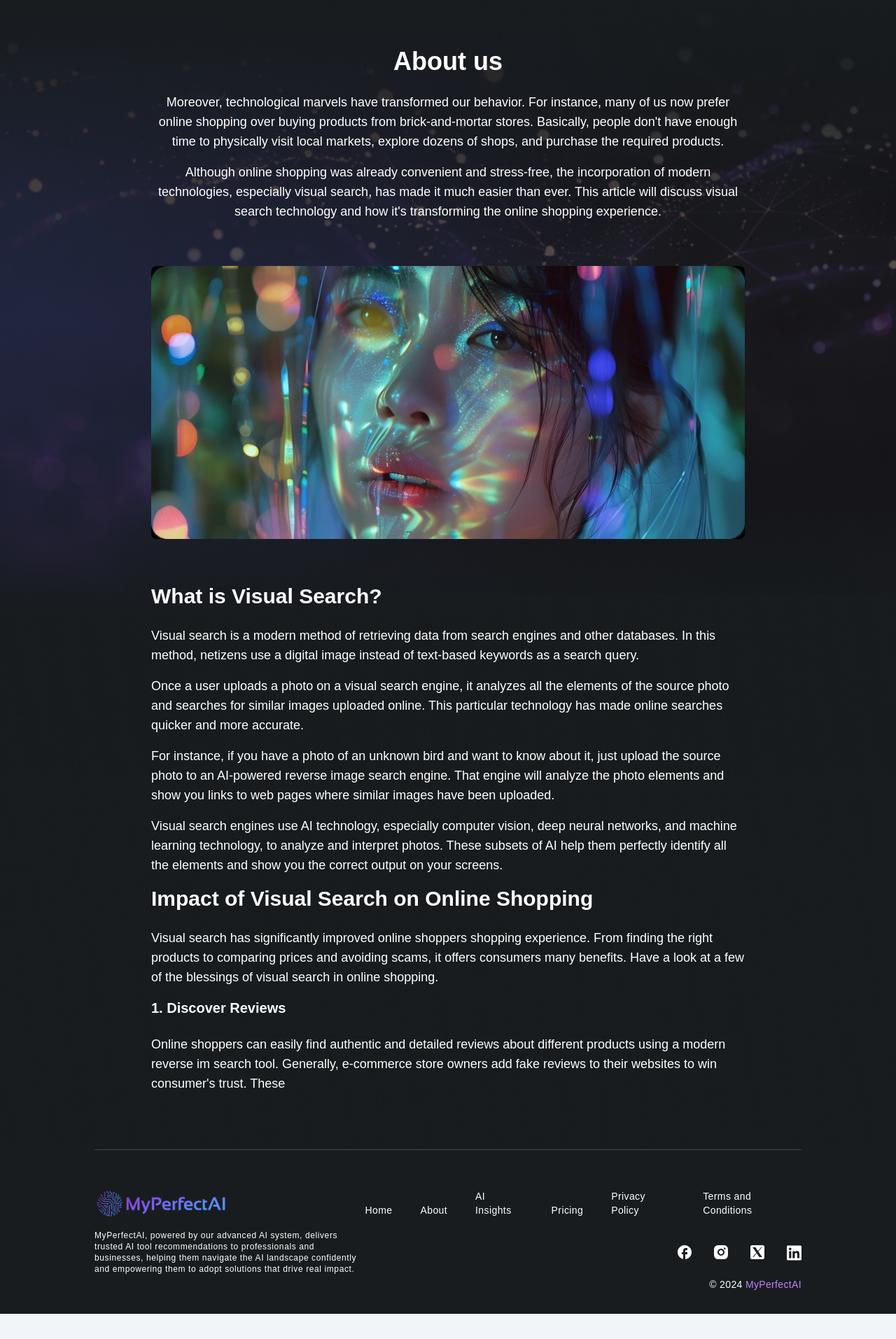
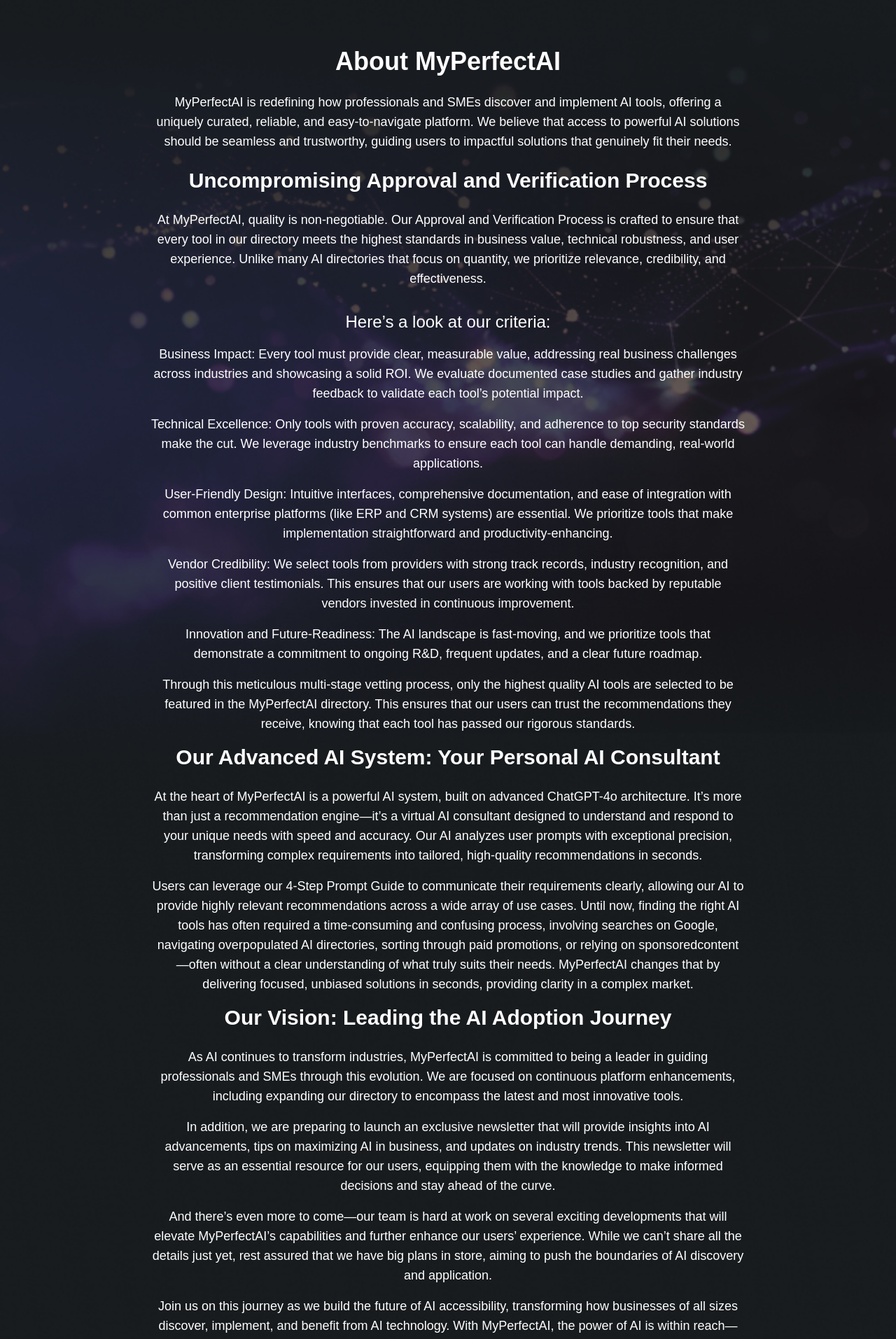
Before and after one commit to CodeWithBati/perfectAIFrontend, a Next.js app: page /about in a window 1280 px wide. Shown: the part 60-1973 px from the top of the page at 70% size. Before the commit the page ends 1937 px from the top, so only its background shows below. Built offline with nearby package versions, Linux system fonts and the light colour scheme.

Commit message:
change about page text and changes

```diff
--- a/app/src/components/AboutUsNew/AboutUs.jsx
+++ b/app/src/components/AboutUsNew/AboutUs.jsx
@@ -12,22 +12,27 @@
       <div className="min-h-screen text-white">
         <div className="lg:max-w-4xl w-full mx-auto px-[30px] lg:px-6">
           {/* About Us Section */}
-          <section className="text-center mb-8 lg:mb-16">
-            <h1 className="text-4xl font-bold mb-6">About us</h1>
+          <section className="text-center mb-8">
+            <h1 className="text-4xl font-bold mb-6">About MyPerfectAI</h1>
             <p className="text-lg">
-              Moreover, technological marvels have transformed our behavior. For instance, many of us now prefer online
-              shopping over buying products from brick-and-mortar stores. Basically, people don&apos;t have enough time to
-              physically visit local markets, explore dozens of shops, and purchase the required products.
+              MyPerfectAI is redefining how professionals and SMEs discover and
+              implement AI tools, offering a uniquely curated, reliable, and
+              easy-to-navigate platform. We believe that access to powerful AI
+              solutions should be seamless and trustworthy, guiding users to
+              impactful solutions that genuinely fit their needs.
             </p>
+            <h2 className="text-2xl lg:text-3xl font-bold mb-6 mt-6">Uncompromising Approval and Verification Process</h2>
             <p className="text-lg mt-4">
-              Although online shopping was already convenient and stress-free, the incorporation of modern technologies,
-              especially visual search, has made it much easier than ever. This article will discuss visual search
-              technology and how it&apos;s transforming the online shopping experience.
+              At MyPerfectAI, quality is non-negotiable. Our Approval and
+              Verification Process is crafted to ensure that every tool in our directory
+              meets the highest standards in business value, technical robustness,
+              and user experience. Unlike many AI directories that focus on
+              quantity, we prioritize relevance, credibility, and effectiveness.
             </p>
           </section>
 
           {/* Image */}
-          <div className=" mb-8 lg:mb-16">
+          {/* <div className=" mb-8 lg:mb-16">
             <Image
               src={blog1} // Assuming the image is located in the public folder
               alt="Visual Search"
@@ -35,42 +40,105 @@
               height={550}
               className="w-full object-cover rounded-lg"
             />
-          </div>
+          </div> */}
 
           {/* Visual Search Section */}
-          <section>
-            <h2 className="text-2xl lg:text-3xl font-bold mb-6">What is Visual Search?</h2>
+          <section className="text-center">
+            <p className="text-xl lg:text-2xl mb-4">Here’s a look at our criteria:</p>
             <p className="text-base lg:text-lg mb-4">
-              Visual search is a modern method of retrieving data from search engines and other databases. In this method,
-              netizens use a digital image instead of text-based keywords as a search query.
+              Business Impact: Every tool must provide clear, measurable
+              value, addressing real business challenges across industries and
+              showcasing a solid ROI. We evaluate documented case studies
+              and gather industry feedback to validate each tool’s potential
+              impact.
             </p>
             <p className="text-base lg:text-lg mb-4">
-              Once a user uploads a photo on a visual search engine, it analyzes all the elements of the source photo and
-              searches for similar images uploaded online. This particular technology has made online searches quicker and
-              more accurate.
+              Technical Excellence: Only tools with proven accuracy,
+              scalability, and adherence to top security standards make the
+              cut. We leverage industry benchmarks to ensure each tool can
+              handle demanding, real-world applications.
             </p>
             <p className="text-base lg:text-lg mb-4">
-              For instance, if you have a photo of an unknown bird and want to know about it, just upload the source photo
-              to an AI-powered reverse image search engine. That engine will analyze the photo elements and show you links
-              to web pages where similar images have been uploaded.
+              User-Friendly Design: Intuitive interfaces, comprehensive
+              documentation, and ease of integration with common enterprise
+              platforms (like ERP and CRM systems) are essential. We
+              prioritize tools that make implementation straightforward and
+              productivity-enhancing.
             </p>
             <p className="text-base lg:text-lg mb-4">
-              Visual search engines use AI technology, especially computer vision, deep neural networks, and machine
-              learning technology, to analyze and interpret photos. These subsets of AI help them perfectly identify all
-              the elements and show you the correct output on your screens.
+              Vendor Credibility: We select tools from providers with strong
+              track records, industry recognition, and positive client
+              testimonials. This ensures that our users are working with tools
+              backed by reputable vendors invested in continuous
+              improvement.
+            </p>
+            <p className="text-base lg:text-lg mb-4">
+              Innovation and Future-Readiness: The AI landscape is
+              fast-moving, and we prioritize tools that demonstrate a
+              commitment to ongoing R&D, frequent updates, and a clear
+              future roadmap.
             </p>
           </section>
-          <section>
+          <p className="text-base lg:text-lg mb-4 text-center">
+            Through this meticulous multi-stage vetting process, only the highest
+            quality AI tools are selected to be featured in the MyPerfectAI
+            directory. This ensures that our users can trust the recommendations
+            they receive, knowing that each tool has passed our rigorous
+            standards.
+          </p>
 
-            <h2 className="text-2xl lg:text-3xl font-bold mb-6">Impact of Visual Search on Online Shopping</h2>
+          <section className="text-center">
+
+            <h2 className="text-2xl lg:text-3xl font-bold mb-6">Our Advanced AI System: Your Personal AI Consultant</h2>
             <p className="text-base lg:text-lg mb-4">
-              Visual search has significantly improved online shoppers shopping experience. From finding the right products to comparing prices and avoiding scams, it offers consumers many benefits. Have a look at a few of the blessings of visual search in online shopping.
+              At the heart of MyPerfectAI is a powerful AI system, built on advanced
+              ChatGPT-4o architecture. It’s more than just a recommendation
+              engine—it’s a virtual AI consultant designed to understand and
+              respond to your unique needs with speed and accuracy. Our AI
+              analyzes user prompts with exceptional precision, transforming
+              complex requirements into tailored, high-quality recommendations in
+              seconds.
+            </p>
+            <p className="text-base lg:text-lg mb-4">
+              Users can leverage our 4-Step Prompt Guide to communicate their
+              requirements clearly, allowing our AI to provide highly relevant
+              recommendations across a wide array of use cases. Until now, finding
+              the right AI tools has often required a time-consuming and confusing
+              process, involving searches on Google, navigating overpopulated AI
+              directories, sorting through paid promotions, or relying on sponsoredcontent—often without a clear understanding of what truly suits their
+              needs. MyPerfectAI changes that by delivering focused, unbiased
+              solutions in seconds, providing clarity in a complex market.
+            </p>
+          </section>
 
-
+          <section className="text-center">
+            <h2 className="text-2xl lg:text-3xl font-bold mb-6">Our Vision: Leading the AI Adoption Journey</h2>
+            <p className="text-base lg:text-lg mb-4">
+              As AI continues to transform industries, MyPerfectAI is committed to
+              being a leader in guiding professionals and SMEs through this
+              evolution. We are focused on continuous platform enhancements,
+              including expanding our directory to encompass the latest and most
+              innovative tools.
             </p>
-            <h3 className="text-xl font-bold mb-6" >1. Discover Reviews</h3>
-            <p className="text-base lg:text-lg mb-4 ">
-              Online shoppers can easily find authentic and detailed reviews about different products using a modern reverse im search tool. Generally, e-commerce store owners add fake reviews to their websites to win consumer&apos;s trust. These
+            <p className="text-base lg:text-lg mb-4">
+              In addition, we are preparing to launch an exclusive newsletter that
+              will provide insights into AI advancements, tips on maximizing AI in
+              business, and updates on industry trends. This newsletter will serve
+              as an essential resource for our users, equipping them with the
+              knowledge to make informed decisions and stay ahead of the curve.
+            </p>
+            <p className="text-base lg:text-lg mb-4">
+              And there’s even more to come—our team is hard at work on several
+              exciting developments that will elevate MyPerfectAI’s capabilities and
+              further enhance our users’ experience. While we can’t share all the
+              details just yet, rest assured that we have big plans in store, aiming to
+              push the boundaries of AI discovery and application.
+            </p>
+            <p className="text-base lg:text-lg mb-4">
+              Join us on this journey as we build the future of AI accessibility,
+              transforming how businesses of all sizes discover, implement, and
+              benefit from AI technology. With MyPerfectAI, the power of AI is within
+              reach—trustworthy, tailored, and always advancing.
             </p>
           </section>
         </div>
--- a/app/src/layout/HomeNew/MainSection/index.jsx
+++ b/app/src/layout/HomeNew/MainSection/index.jsx
@@ -148,7 +148,7 @@
                 )}
 
                 <div onClick={openModal} className="bg-[#323639] text-white p-[20px] mx-[30px] border border-[rgba(255,255,255,0.2)] rounded-lg max-w-full sm:hidden relative">
-                    <h5 className="font-bold text-2xl mr-[6px] mb-2">HOW TO PROMPT OUR CHATBOT EFFECTIVELY</h5>
+                    <h5 className="font-bold text-2xl mr-[6px] mb-2">How to Prompt our Chatbot Effectively</h5>
                     <p className="text-sm">We’ve designed our chatbot to provide accurate, relevant AI tool recommendations. <Link href='/about' className="text-[#BF96E4]"> Learn more</Link></p>
                     {/* Question mark icon for opening modal */}
                     <div
@@ -165,7 +165,7 @@
                 <CustomModel isOpen={isOpen} onClose={closeModal} className="relative z-50">
                     <div className="grid grid-cols-1 rounded-[5px] bg-[#323639] p-[20px_10px_20px_10px] border-bottom-except-last">
                         <div className="px-[10px] py-[25px]">
-                            <h5 className="font-bold text-2xl mr-[6px] mb-2">HOW TO PROMPT OUR CHATBOT EFFECTIVELY</h5>
+                            <h5 className="font-bold text-2xl mr-[6px] mb-2">How to Prompt our Chatbot Effectively</h5>
                             <p className="text-sm">We’ve designed our chatbot to provide accurate, relevant AI tool recommendations. <Link href='/about' className="text-[#BF96E4]"> Learn more</Link></p>
                         </div>
                         <div className="px-[10px] py-[25px] flex justify-between">
@@ -202,7 +202,7 @@
                 {/* Desktop version: Full content */}
                 <div className="hidden sm:grid sm:grid-cols-5 mx-[30px] tracking-wide sm:mx-[135px] rounded-[5px] bg-[#323639] border border-[rgba(255,255,255,0.2)] p-[20px_10px_20px_10px] border-right-except-last overflow-hidden">
                     <div className="p-4 sm:col-span-1">
-                        <h5 className="font-semibold text-2xl mr-[6px] mb-2">HOW TO PROMPT OUR CHATBOT EFFECTIVELY</h5>
+                        <h5 className="font-semibold text-2xl mr-[6px] mb-2">How to Prompt our Chatbot Effectively</h5>
                         <p className="text-sm">We’ve designed our chatbot to provide accurate, relevant AI tool recommendations. <Link href='/about' className="text-[#BF96E4]"> Learn more</Link></p>
                     </div>
                     <div className="p-4 sm:col-span-1">
```
Also changed, not shown: app/src/layout/FooterNew/index.jsx (+8 -1 lines).
